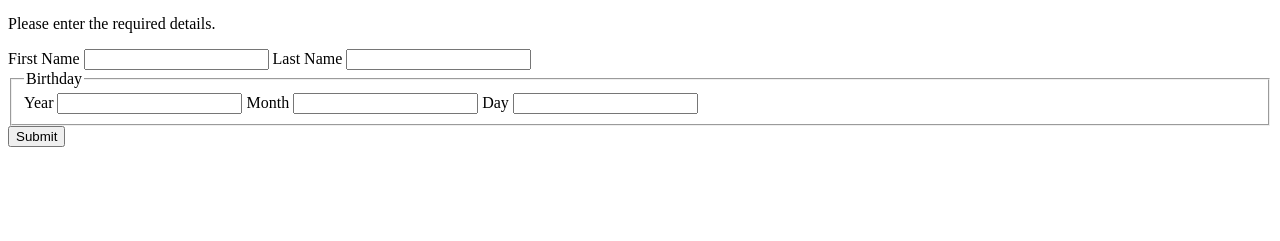
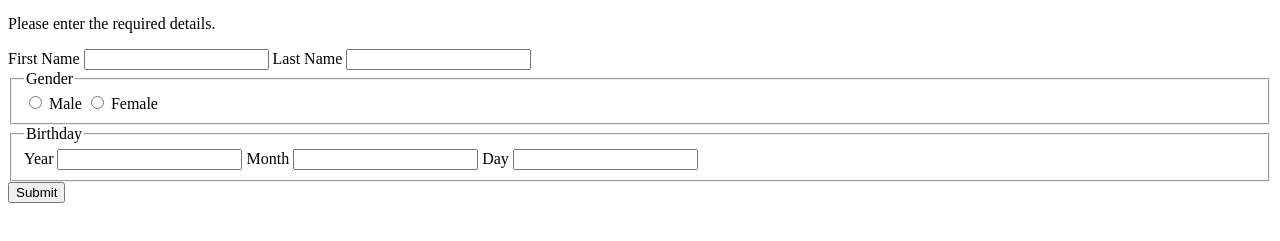
Before and after one commit to Alvin-21/ghanian-name, a plain HTML site: page index.html in a window 1280 px wide. Shown: the part 233-474 px from the top of the page. Drawn offline with Linux system fonts and the light colour scheme.

Commit message:
Add gender fields

```diff
--- a/index.html
+++ b/index.html
@@ -25,6 +25,13 @@
                     <label for="l_name">Last Name</label>
                     <input type="text" name="last_name" id="l_name" required>
                     <fieldset>
+                        <legend>Gender</legend>
+                        <input type="radio" name="gender" id="male" value="male">
+                        <label for="male">Male</label>
+                        <input type="radio" name="gender" id="female" value="female" required>
+                        <label for="female">Female</label>
+                    </fieldset>
+                    <fieldset>
                         <legend>Birthday</legend>
                         <label for="year">Year</label>
                         <input type="number" name="year" id="year" required>
```
